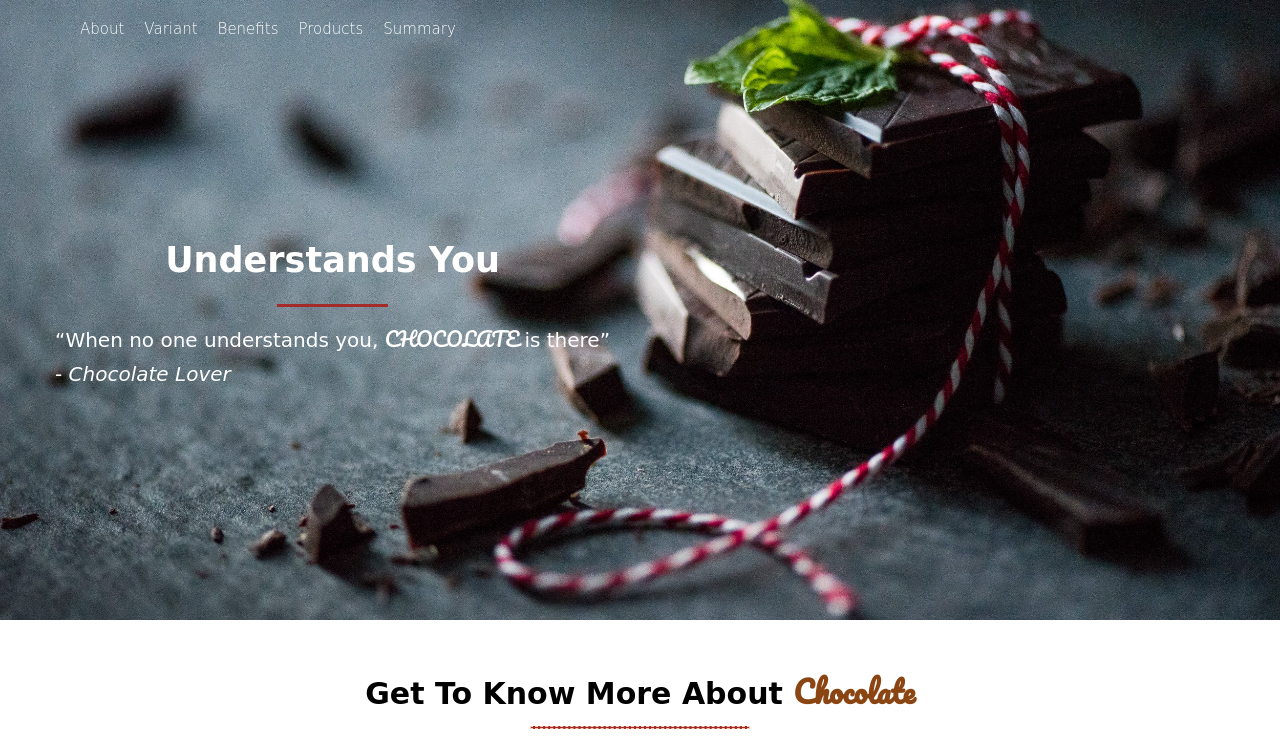
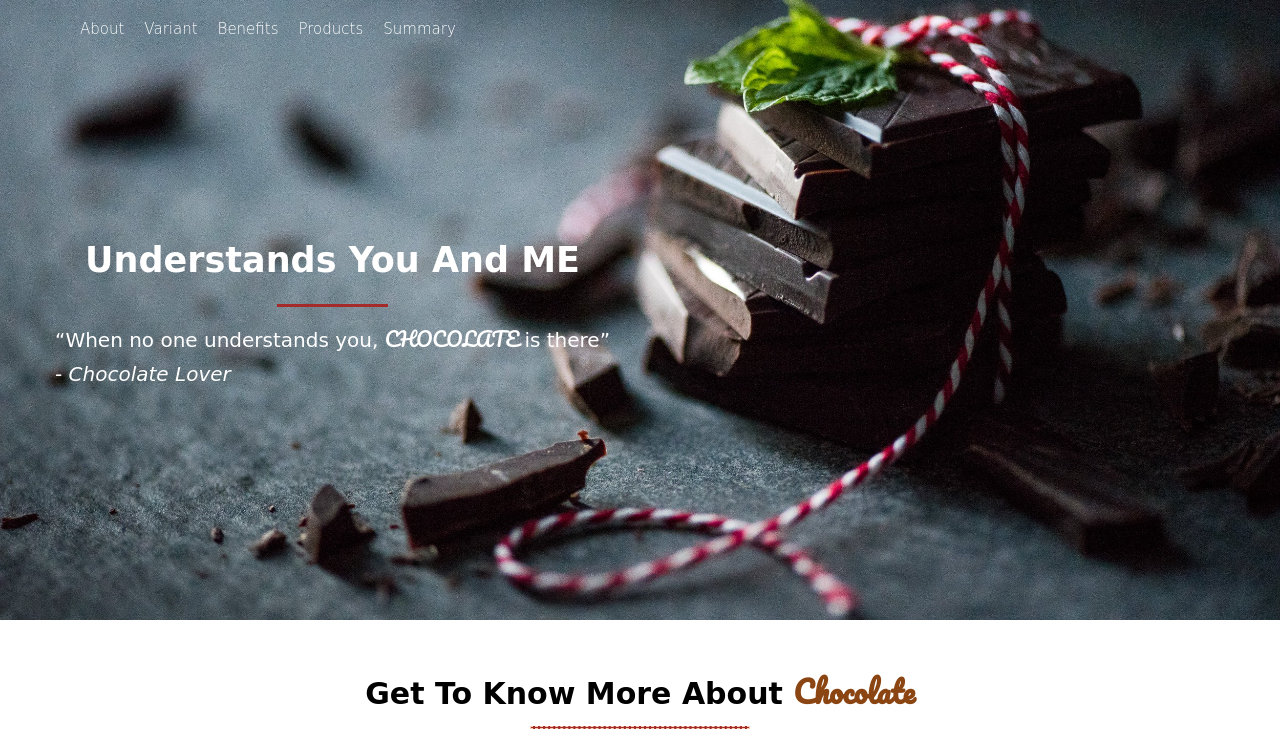
Before and after one commit to annisatahira/chocoweb, a plain HTML site: page index.html in a window 1280 px wide. Shown: the top 751 px of the page. Drawn offline with Linux system fonts and the light colour scheme; a web font is replaced by a local one.

Commit message:
change h1

```diff
--- a/index.html
+++ b/index.html
@@ -16,7 +16,7 @@
         <div class="slide fade">
           <img src="assets/images/Chocolate01.jpg" />
           <div class="text-banner">
-            <h1>Understands You</h1>
+            <h1>Understands You and ME</h1>
             <hr />
             <p>
               <q
@@ -392,9 +392,7 @@
             </table>
           </article>
           <article class="card">
-            <h2>
-              Summary and recommendations
-            </h2>
+            <h2>Summary and recommendations</h2>
             <hr />
             <ul>
               <li>
```
